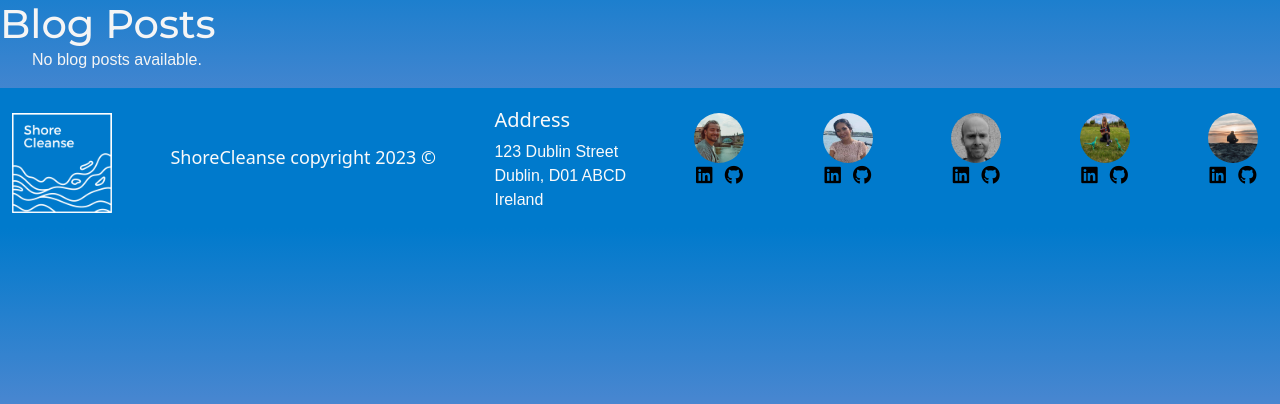
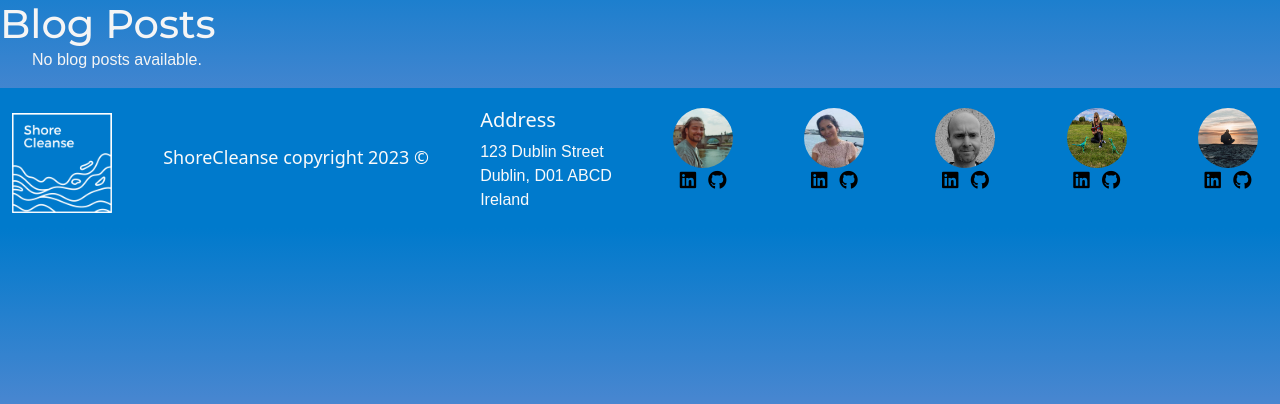
Before and after one commit to KTC96/ShoreCleanse, a Django app: page /blog/ in a window 1280 px wide. Shown: the part 70-474 px from the top of the page. Run offline with Django 4.2, Linux system fonts and the light colour scheme; data that the repository does not hold is empty; some libraries are stand-ins or nearby versions.

Commit message:
increase size of developer images

```diff
--- a/static/css/style.css
+++ b/static/css/style.css
@@ -179,8 +179,8 @@ footer {
 }
 
 .developer-image {
-    height: 50px;
-    width: 50px;
+    height: 60px;
+    width: 60px;
 
 }
 
```
